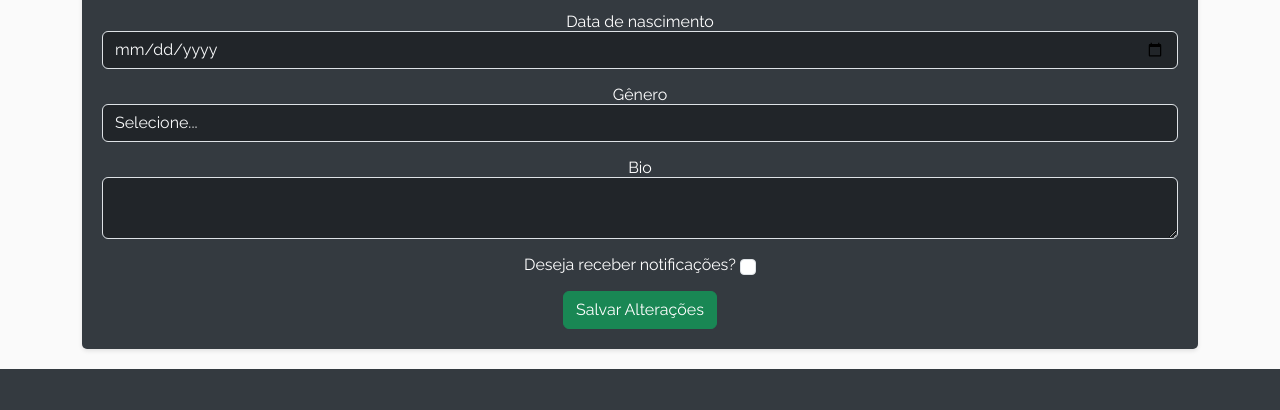
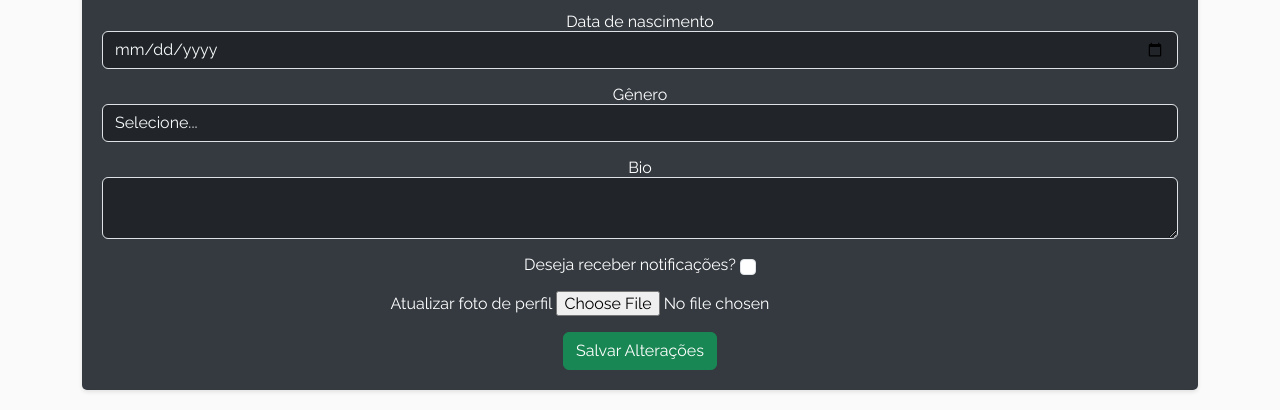
Before and after one commit to jvitor-alol/Saude-Solidaria, a Flask app: page /account in a window 1280 px wide. Shown: the part 1156-1566 px from the top of the page. Before the commit the page ends 1525 px from the top, so only its background shows below. Run offline with Flask 3, Linux system fonts and the light colour scheme; the visitor is signed in with stand-in values (Sample User, id 1); some libraries are stand-ins or nearby versions.

Commit message:
`feat`: add campo para mudar foto de perfil
- Adiciona validador de `DataRequired` nos campos que não podem ser
  anulados (bugfix).
- Adiciona campo para o upload de nova foto de perfil da conta no
  formulário.

```diff
--- a/src/app/forms/update_account_form.py
+++ b/src/app/forms/update_account_form.py
@@ -2,9 +2,11 @@ import re
 
 import pycountry
 from flask_wtf import FlaskForm
+from flask_wtf.file import FileAllowed, FileField
 from wtforms import StringField, SubmitField, SelectField, BooleanField
 from wtforms import DateField, TelField, TextAreaField
-from wtforms.validators import Length, Email, Optional, ValidationError
+from wtforms.validators import Length, Email, Optional, DataRequired
+from wtforms.validators import ValidationError
 from flask_login import current_user
 
 from ..models import Usuario
@@ -12,13 +14,13 @@ from ..models import Usuario
 
 class UpdateAccountForm(FlaskForm):
     nome = StringField(
-        "Nome", validators=[Length(max=255)])
+        "Nome", validators=[DataRequired(), Length(max=255)])
     sobrenome = StringField(
-        "Sobrenome", validators=[Length(max=255)])
+        "Sobrenome", validators=[DataRequired(), Length(max=255)])
     nome_usuario = StringField(
-        "Nome de usuário", validators=[Length(min=4, max=100)])
+        "Nome de usuário", validators=[DataRequired(), Length(min=4, max=100)])
     email = StringField(
-        "Email", validators=[Email(), Length(max=255)])
+        "Email", validators=[DataRequired(), Email(), Length(max=255)])
     telefone = TelField(
         "Telefone", validators=[Length(min=10, max=20)])
     cidade = StringField("Cidade", validators=[Length(max=100)])
@@ -54,6 +56,8 @@ class UpdateAccountForm(FlaskForm):
             ("psiquiatria", "Psiquiatria"),
             ("oncologia", "Oncologia")
         ])
+    foto_perfil = FileField(
+        "Atualizar foto de perfil", validators=[FileAllowed(['jpg', 'png'])])
     notificacoes = BooleanField("Deseja receber notificações?")
     submit = SubmitField("Salvar Alterações")
 
--- a/src/app/templates/account.html
+++ b/src/app/templates/account.html
@@ -23,7 +23,7 @@
     <!-- FORM -->
     <h3 style="margin: 2rem 0">Atualizar dados</h3>
     <hr />
-    <form method="POST" action="">
+    <form method="POST" action="" enctype="multipart/form-data">
       {{ form.hidden_tag() }}
       <div class="mb-3">
         {{ form.nome.label }} {{ form.nome(class_="form-control bg-dark
@@ -153,6 +153,17 @@
         {{ form.notificacoes.label }} {{
         form.notificacoes(class_="form-check-input") }}
       </div>
+      <div class="mb-3">
+        {{ form.foto_perfil.label() }} {{
+        form.foto_perfil(class_="form-control-file") }} {% if
+        form.foto_perfil.errors %}
+        <div class="invalid-feedback d-block">
+          {% for error in form.foto_perfil.errors %}
+          <span class="text-danger">{{ error }}</span><br />
+          {% endfor %}
+        </div>
+        {% endif %}
+      </div>
       <div>{{ form.submit(class_="btn btn-success") }}</div>
     </form>
   </div>
```
